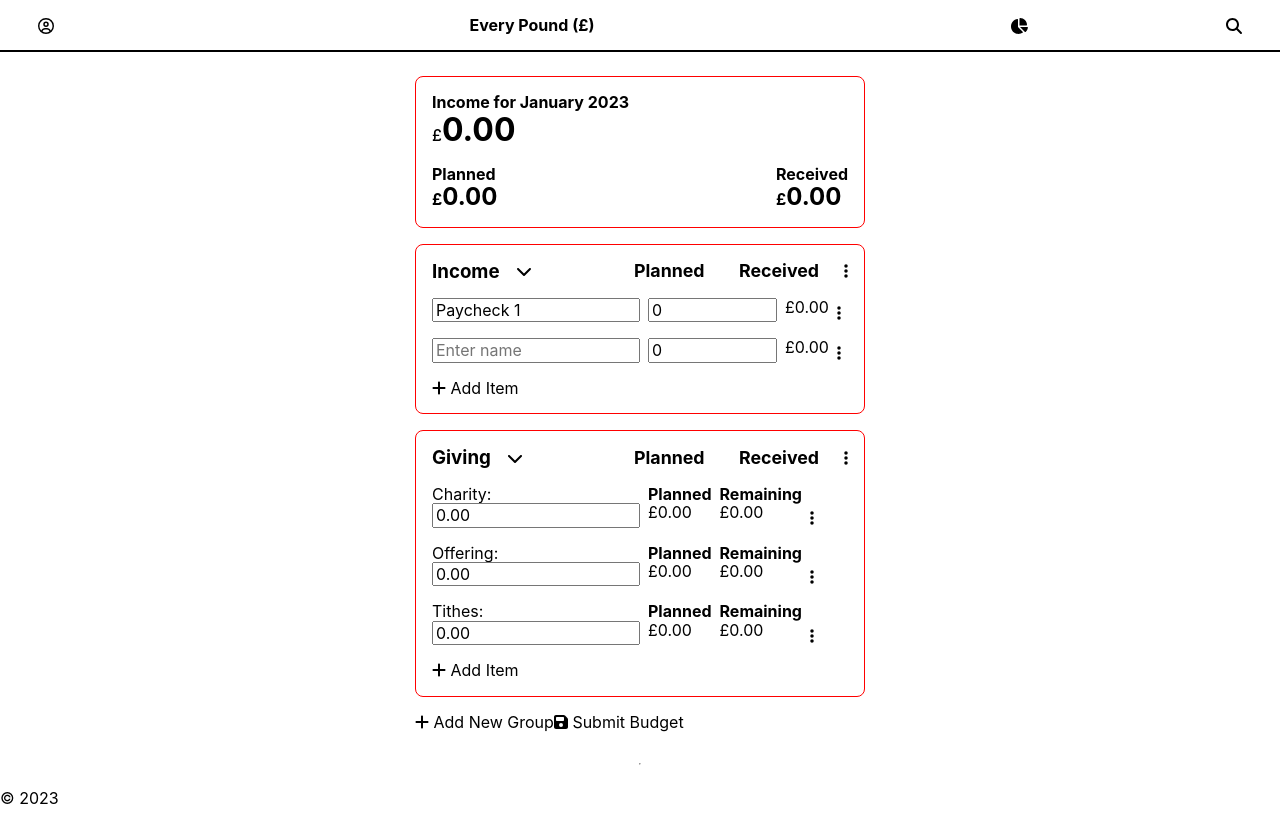
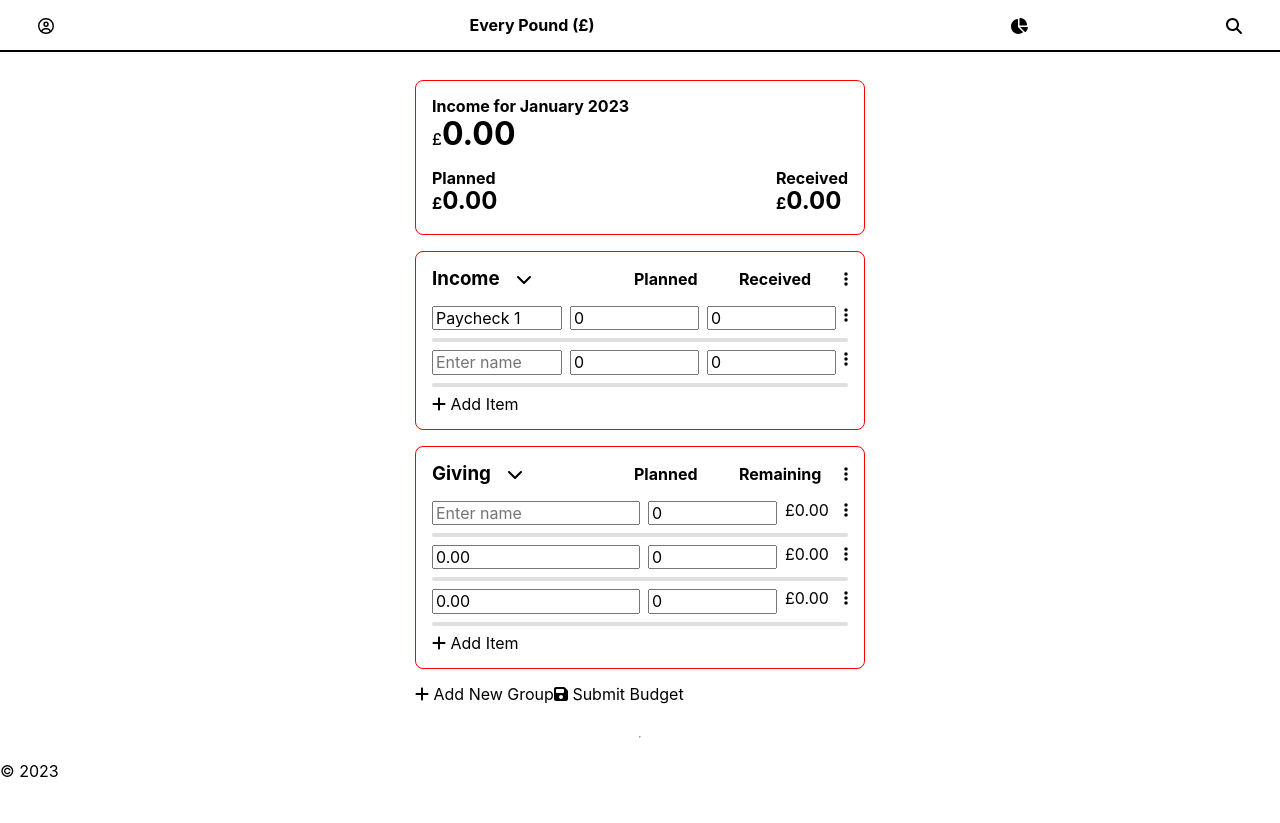
Before and after one commit to kemaakpala/zero-based-budgetapp, a React (Create React App) app: page /April in a window 1280 px wide. After the commit the page ends 800 px from the top, so only its background shows below. Built offline with nearby package versions, Linux system fonts and the light colour scheme.

Commit message:
feat: enhance BudgetGroup and BudgetGroupHeader components; add columns prop and update rendering logic

```diff
--- a/src/Component/BudgetGroup/BudgetGroup.jsx
+++ b/src/Component/BudgetGroup/BudgetGroup.jsx
@@ -5,8 +5,9 @@
 import BudgetGroupItem from "./BudgetGroupItem";
 
 const BudgetGroup = ({ budgetGroup, onChangeHandler }) => {
-  const { name, budgetGroupItems } = budgetGroup;
+  const { name, columns, budgetGroupItems } = budgetGroup;
   console.log("name", name);
+  console.log("columns", columns);
   const [hideContent, setHideContent] = useState(false);
 
   const clickHandler = (event) => {
@@ -27,6 +28,7 @@
     <div className="group-container">
       <BudgetGroupHeader
         budgetGroupName={name}
+        columns={columns}
         handleToggle={clickHandler}
         handleHeaderClick={groupHeaderTitleClickHandler}
         hideContentFlag={hideContent}
--- a/src/Component/BudgetGroup/BudgetGroupHeader.jsx
+++ b/src/Component/BudgetGroup/BudgetGroupHeader.jsx
@@ -13,6 +13,7 @@
 
 const BudgetGroupHeader = ({
   budgetGroupName,
+  columns,
   handleToggle,
   hideContentFlag,
   handleHeaderClick,
@@ -39,12 +40,11 @@
           />
         </Button>
       </div>
-      <div className="group-header-column group-header-field-title">
-        <h3>Planned</h3>
-      </div>
-      <div className="group-header-column group-header-field-title">
-        <h3>Received</h3>
-      </div>
+      {columns.map(({ name }) => (
+        <div className="group-header-column group-header-field-title">
+          <h3 className="size1">{name}</h3>
+        </div>
+      ))}
       <div className="group-header-column">
         <Button variation="transparent" onClickHandler={popOverHandler}>
           <FontAwesomeIcon
--- a/src/Component/BudgetGroup/BudgetGroupItem.jsx
+++ b/src/Component/BudgetGroup/BudgetGroupItem.jsx
@@ -36,7 +36,6 @@
       //   ...group.fields,
       //   ...(group.status || []),
       // ]);
-      // if (group.type === "income") {
       const { planned, received } = [
         ...group.fields,
         ...(group.status || []),
@@ -106,7 +105,6 @@
               )}_${type}_${id}`;
               return (
                 <div className="group-item-status" key={grouptItemID}>
-                  <h4 className="group-item-status__header">{label}</h4>
                   <p className="group-item-status__text">£{value}</p>
                 </div>
               );
--- a/src/Component/BudgetGroup/styles/BudgetGroupHeader.css
+++ b/src/Component/BudgetGroup/styles/BudgetGroupHeader.css
@@ -14,6 +14,9 @@
   margin-top: 0;
   margin-bottom: 0;
   max-width: 100%;
+}
+.size1 {
+  font-size: 1rem;
 }
 .group-header-column {
   display: flex;
--- a/src/Component/BudgetGroup/styles/BudgetGroupItem.css
+++ b/src/Component/BudgetGroup/styles/BudgetGroupItem.css
@@ -20,11 +20,18 @@
   flex-direction: column; /* stack the children */
   width: calc((95% - 0.5rem) / 3);
 }
-.group-item-status__header,
+
+.group-item-fields__label {
+  visibility: hidden;
+  height: 0;
+}
+
 .group-item-status__text {
   margin: 0;
 }
+
 .group-item-action {
-  align-items: flex-end;
+  align-items: flex-start;
   position: relative;
+  justify-content: flex-end;
 }
--- a/src/Component/ProgressBar/index.jsx
+++ b/src/Component/ProgressBar/index.jsx
@@ -1,7 +1,7 @@
 import "./styles/progressBar.css";
 const ProgressBar = ({ percentage }) => {
   return (
-    <div className="group-item group-item-progress">
+    <div className="group-item-progress">
       <div className="progress">
         <div
           className="progress-bar"
--- a/src/Container/Budget/Budget.jsx
+++ b/src/Container/Budget/Budget.jsx
@@ -10,29 +10,30 @@
 
 export const incomeData = {
   name: "Income",
+  columns: [{ name: "Planned" }, { name: "Received" }],
   budgetGroupItems: [
     {
       id: generateUniqueId(),
       fields: [
         {
-          label: "",
+          label: "Income name",
           value: "Paycheck 1",
           placeholder: "Enter name",
-          name: "itemName",
+          name: "nameIncome",
           type: "text",
         },
         {
-          label: "",
+          label: "Planned",
           value: 0,
-          name: "planned",
+          name: "plannedIncome",
           placeholder: 0,
           type: "text",
         },
-      ],
-      status: [
         {
-          label: "",
-          value: "0.00",
+          label: "Received",
+          value: 0,
+          name: "receivedIncome",
+          placeholder: 0,
           type: "text",
         },
       ],
@@ -42,24 +43,24 @@
       id: generateUniqueId(),
       fields: [
         {
-          label: "",
+          label: "Income name",
           value: "",
           placeholder: "Enter name",
-          name: "itemName",
+          name: "nameIncome",
           type: "text",
         },
         {
-          label: "",
+          label: "Planned",
           value: 0,
-          name: "planned",
+          name: "plannedIncome",
           placeholder: 0,
           type: "text",
         },
-      ],
-      status: [
         {
-          label: "",
-          value: "0.00",
+          label: "Received",
+          value: 0,
+          name: "receivedIncome",
+          placeholder: 0,
           type: "text",
         },
       ],
@@ -69,22 +70,27 @@
 };
 export const GivingData = {
   name: "Giving",
+  columns: [{ name: "Planned" }, { name: "Remaining" }],
   budgetGroupItems: [
     {
       id: generateUniqueId(),
       fields: [
         {
           label: "Charity",
-          value: "0.00",
+          value: "",
+          placeholder: "Enter name",
+          name: "nameIncome",
+          type: "text",
+        },
+        {
+          label: "Planned",
+          value: 0,
+          name: "plannedIncome",
+          placeholder: 0,
           type: "text",
         },
       ],
       status: [
-        {
-          label: "Planned",
-          value: "0.00",
-          type: "text",
-        },
         {
           label: "Remaining",
           value: "0.00",
@@ -101,13 +107,15 @@
           value: "0.00",
           type: "text",
         },
+        {
+          label: "Planned",
+          value: 0,
+          name: "plannedIncome",
+          placeholder: 0,
+          type: "text",
+        },
       ],
       status: [
-        {
-          label: "Planned",
-          value: "0.00",
-          type: "text",
-        },
         {
           label: "Remaining",
           value: "0.00",
@@ -124,13 +132,15 @@
           value: "0.00",
           type: "text",
         },
+        {
+          label: "Planned",
+          value: 0,
+          name: "plannedIncome",
+          placeholder: 0,
+          type: "text",
+        },
       ],
       status: [
-        {
-          label: "Planned",
-          value: "0.00",
-          type: "text",
-        },
         {
           label: "Remaining",
           value: "0.00",
@@ -149,7 +159,6 @@
     received: formatBudgetItemAmount(0),
   });
 
-  const [progress, setProgress] = useState(0);
   const [fullyear, setFullYear] = useState(getFullYear());
 
   const [budgetGroups, setBudgetGroups] = useState([
@@ -210,16 +219,6 @@
     }
   }, [income]);
 
-  // // This useEffect hook updates the progress state whenever the income state changes
-  // useEffect(() => {
-  //   const { planned, received } = income;
-  //   if (planned > 0 && received > 0) {
-  //     setProgress((received / planned) * 100);
-  //   } else {
-  //     setProgress(0);
-  //   }
-  // }, [income]);
-
   // Calculate total income
   const calculateTotalIncomeByType = (groups, type = "planned") => {
     const incomeGroup = groups.find((group) => group.name === "Income");
```
